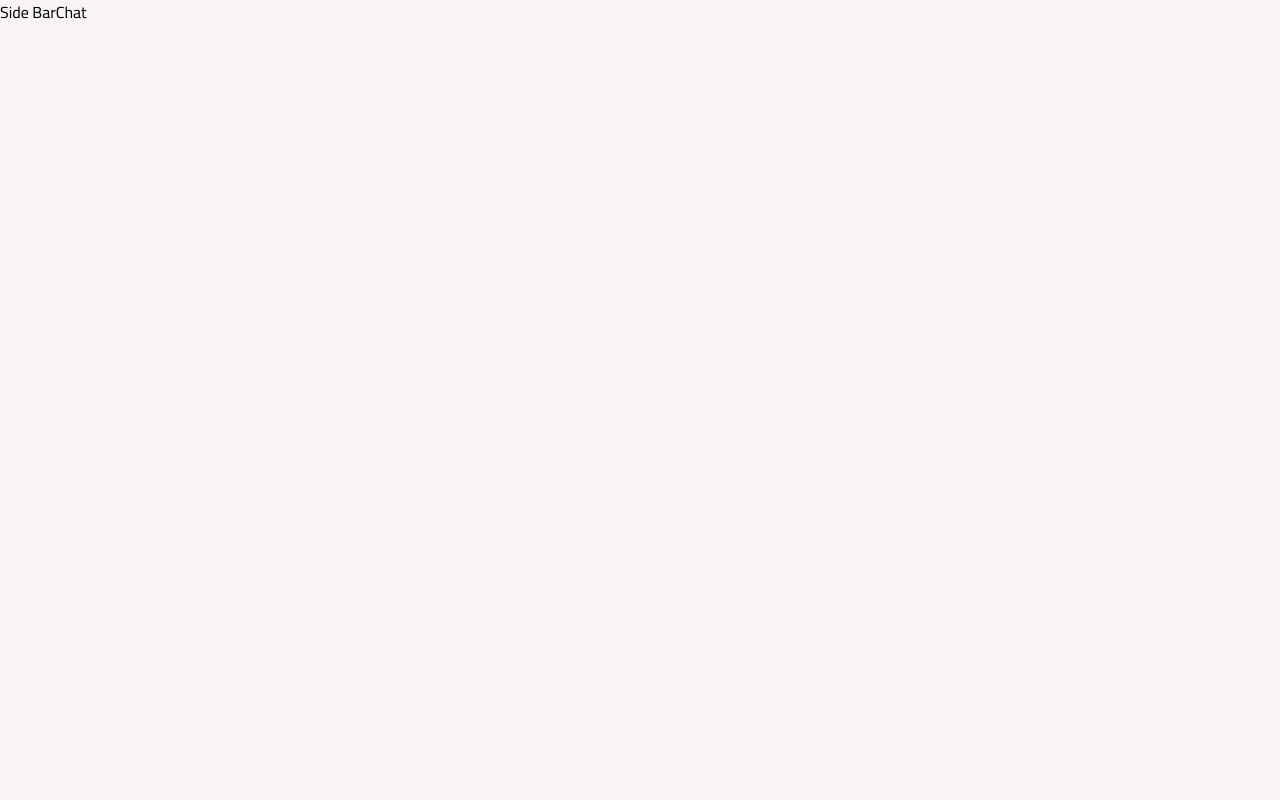
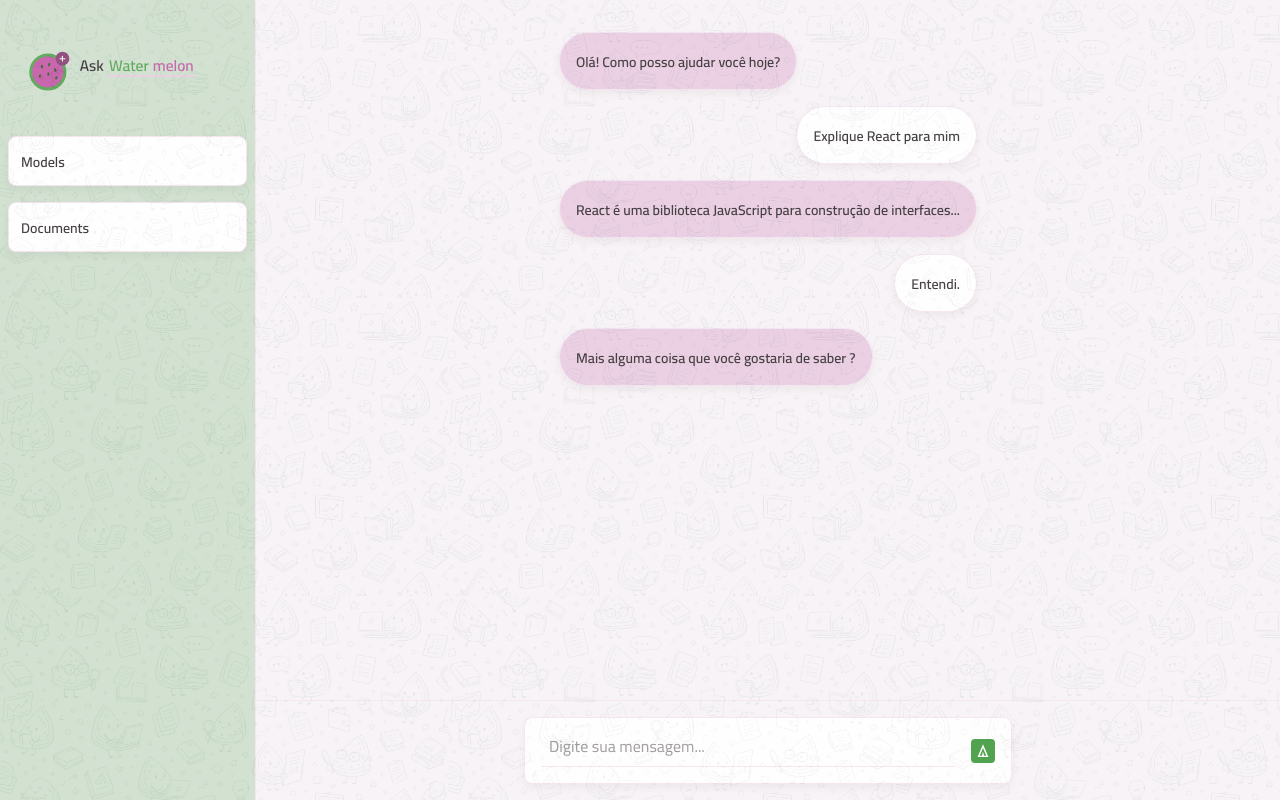
Before and after one commit to mcesarpl/ask-watermelon-front, a React (Vite) app: page / in a window 1280 px wide. Built offline with nearby package versions, Linux system fonts and the light colour scheme.

Commit message:
feat: chat page, background mesh

```diff
--- a/src/components/card.tsx
+++ b/src/components/card.tsx
@@ -2,16 +2,21 @@ import { cva, type VariantProps } from "class-variance-authority"
 import React from "react"
 
 const cardVariants = cva(`
-    rounded-lg border border-solid border-gray-200
+    border border-solid border-gray-200
     bg-white shadow-sm`,{
     variants: {
       size: {
         none: "",
         md: "p-5"
+      },
+      rounded: {
+        lg: "rounded-lg",
+        full: "rounded-full"
       }
     },
     defaultVariants: {
       size: "none",
+      rounded: "lg",
     }
   }
 )
@@ -26,12 +31,13 @@ export default function Card({
   size,
   className,
   children,
+  rounded,
   ...props
 }: CardProps) {
   return React.createElement(
     as,
     {
-      className: cardVariants({size, className}),
+      className: cardVariants({size, className, rounded}),
       ...props
     },
     children
--- /dev/null
+++ b/src/core-components/chat-background-mesh.tsx
@@ -0,0 +1,21 @@
+import WatermelonPattern from "../assets/images/chat-background-mesh.png";
+
+interface ChatBackGroundMeshProps {
+  opacity?: number;
+}
+
+export default function ChatBackGroundMesh({
+  opacity = 10
+}: ChatBackGroundMeshProps) {
+  return (
+    <div
+      className="absolute inset-0 pointer-events-none"
+      style={{
+        opacity: opacity / 100,
+        backgroundImage: `url(${WatermelonPattern})`,
+        backgroundSize: "28rem",
+        backgroundRepeat: "repeat",
+      }}
+    />
+  );
+}
--- /dev/null
+++ b/src/core-components/chat-text.tsx
@@ -0,0 +1,37 @@
+import { cva, type VariantProps } from "class-variance-authority"
+import React from "react"
+import Card from "../components/card";
+import Text from "../components/text";
+
+
+const chatTextVariants = cva(`
+    border border-solid border-gray-200
+    bg-white shadow-sm`,{
+    variants: {
+      emitter: {
+        primary: "self-end max-w-2xl p-4",
+        secondary: "self-start max-w-2xl p-4 bg-pink-light!"
+      },
+    },
+    defaultVariants: {
+      emitter: "primary",
+    }
+  }
+)
+
+interface ChatTextProps extends VariantProps<typeof chatTextVariants>,
+  React.ComponentProps<"div"> {}
+
+export default function ChatText({ children, emitter, ...props }: ChatTextProps) {
+  return(
+    <Card
+      className={chatTextVariants({ emitter })}
+      rounded="full"
+      {...props}
+    >
+      <Text variant="body-sm-bold">
+        {children}
+      </Text>
+    </Card>
+  )
+}
--- a/src/pages/chat-page.tsx
+++ b/src/pages/chat-page.tsx
@@ -1,12 +1,85 @@
+import Card from "../components/card";
+import Container from "../components/container";
+import InputText from "../components/input-text";
+import SendIcon from "../assets/icons/Send-Icon.svg?react";
+import Text from "../components/text";
+import Logo from "../assets/images/Logo.svg?react"
+import ButtonIcon from "../components/button-icon";
+import ChatText from "../core-components/chat-text";
+import ChatBackGroundMesh from "../core-components/chat-background-mesh";
+
 export default function ChatPage() {
-  return(
-    <div className="flex min-h-screen">
-      <div>
-        Side Bar
+  return (
+    <div className="flex h-screen">
+
+      {/* Sidebar */}
+      <div className="w-64 border-r border-gray-200 bg-green-light">
+        <Container className="py-6 flex flex-col gap-4">
+
+          <Logo className="h-24" />
+
+          <Card className="p-3 cursor-pointer hover:bg-pink-light transition">
+            <Text variant="body-sm-bold">Models</Text>
+          </Card>
+
+          <Card className="p-3 cursor-pointer hover:bg-pink-light transition">
+            <Text variant="body-sm-bold">Documents</Text>
+          </Card>
+
+        </Container>
       </div>
-      <div>
-        Chat
+
+      {/* Chat */}
+      <div className="flex-1 bg-gray-100 flex flex-col">
+
+        {/* Messages */}
+        <Container className="flex-1 py-8 overflow-y-auto">
+          <div className="flex flex-col gap-4">
+            <ChatBackGroundMesh />
+
+            {/* LLM */}
+            <ChatText emitter="secondary">
+              Olá! Como posso ajudar você hoje?
+            </ChatText>
+
+            {/* User */}
+            <ChatText emitter="primary">
+              Explique React para mim
+            </ChatText>
+
+            {/* LLM */}
+            <ChatText emitter="secondary">
+              React é uma biblioteca JavaScript para construção de interfaces...
+            </ChatText>
+
+            {/* User */}
+            <ChatText emitter="primary">
+              Entendi.
+            </ChatText>
+
+            {/* LLM */}
+            <ChatText emitter="secondary">
+              Mais alguma coisa que você gostaria de saber ?
+            </ChatText>
+          </div>
+        </Container>
+
+        {/* Input */}
+        <div className="border-t border-gray-200 p-4">
+          <Container>
+            <Card className="flex items-center gap-4 p-4">
+
+              <InputText
+                className="flex-1 border-none"
+                placeholder="Digite sua mensagem..."
+              />
+              <ButtonIcon icon={SendIcon} className="-rotate-90"/>
+            </Card>
+          </Container>
+        </div>
+
       </div>
+
     </div>
-  )
+  );
 }
--- a/src/pages/login-page.tsx
+++ b/src/pages/login-page.tsx
@@ -3,10 +3,12 @@ import Logo from "../assets/images/Logo.svg?react";
 import Text from "../components/text";
 import InputText from "../components/input-text";
 import Button from "../components/button";
+import ChatBackGroundMesh from "../core-components/chat-background-mesh";
 
 export default function LoginPage() {
   return(
     <div className="flex min-h-screen">
+      <ChatBackGroundMesh opacity={6}/>
       <div className="hidden md:flex md:w-1/2 bg-green-light items-center justify-center">
         <Logo className="h-24" />
       </div>
```
Also changed, not shown: src/assets/icons/Send-Icon.svg (added), src/assets/images/chat-background-mesh.png (added).
